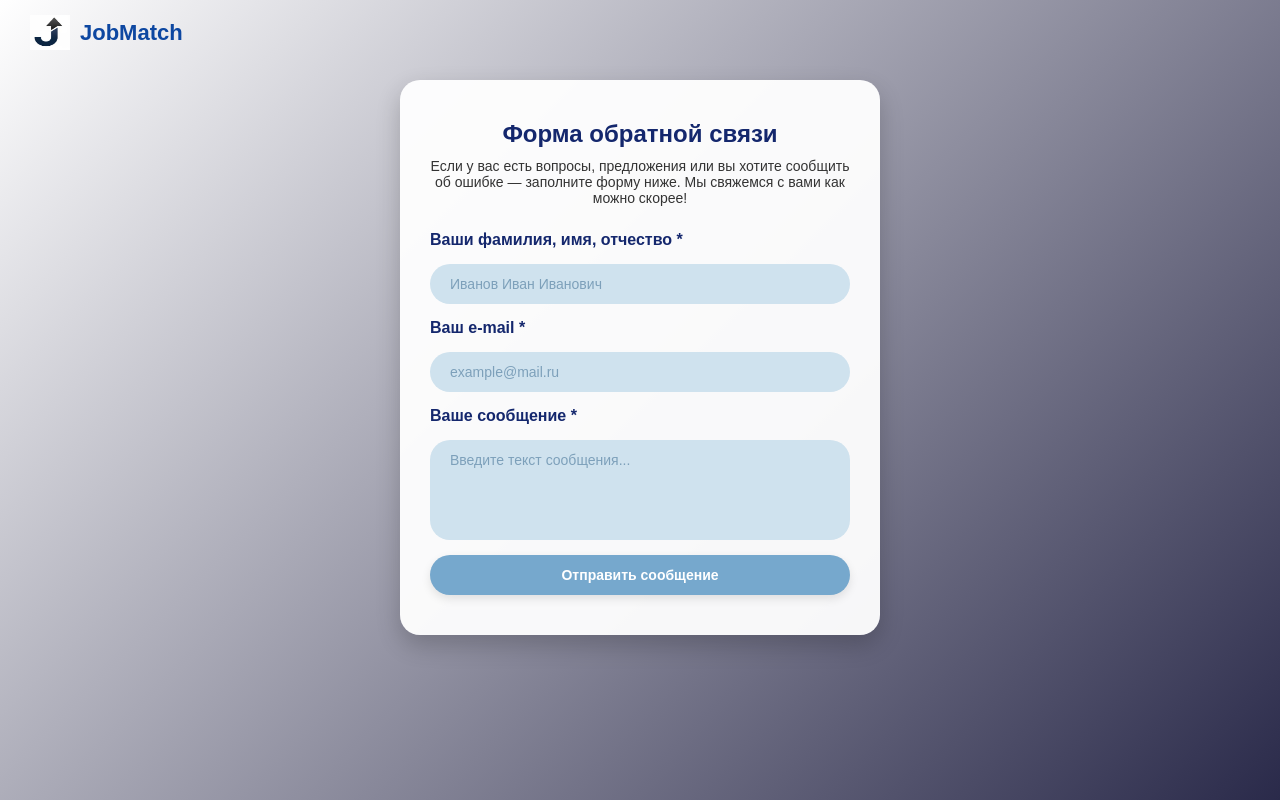
After one commit to Dim4ik-creator/test_django, a Django app: page /forma/ in a window 1280 px wide. The commit adds this page. Run offline with Django 5.2, Linux system fonts and the light colour scheme.

Commit message:
Отправка формы

```diff
--- /dev/null
+++ b/projec/server/middleware.py
@@ -0,0 +1,22 @@
+from django.shortcuts import redirect
+from .models import Leader, Candidante
+
+class CheckBannedMiddleware:
+    def __init__(self, get_response):
+        self.get_response = get_response
+
+    def __call__(self, request):
+        user_type = request.session.get('user_type')
+        user_name = request.session.get('name')
+
+        if user_type and user_name:
+            if user_type == 'candidate':
+                user = Candidante.objects.filter(name=user_name).first()
+            else:
+                user = Leader.objects.filter(name=user_name).first()
+            if user and user.is_banned:
+                # очистить сессию и редирект
+                request.session.flush()
+                return redirect('login')
+
+        return self.get_response(request)
--- /dev/null
+++ b/projec/server/static/css/forma.css
@@ -0,0 +1,142 @@
+/* ====== Общие стили ====== */
+* {
+    margin: 0;
+    padding: 0;
+    box-sizing: border-box;
+    font-family: 'Arial', sans-serif;
+}
+
+body {
+    min-height: 100vh;
+    display: flex;
+    flex-direction: column;
+    align-items: center;
+    background: linear-gradient(135deg, #ffffff, #2a2a4a);
+    color: #14276d;
+    padding-top: 80px;
+}
+
+/* ====== Header ====== */
+.header {
+    position: fixed;
+    top: 0;
+    left: 0;
+    width: 100%;
+    padding: 15px 30px;
+    display: flex;
+    align-items: center;
+    background: transparent;
+    z-index: 1000;
+}
+
+.logo {
+    display: flex;
+    align-items: center;
+    text-decoration: none;
+    color: #0d47a1;
+    transition: color 0.3s ease, transform 0.3s ease;
+}
+
+.logo:hover {
+    color: #1976d2;
+    transform: scale(1.03);
+}
+
+.logo img {
+    height: 35px;
+    width: 40px;
+    margin-right: 10px;
+}
+
+.logo-text {
+    font-weight: 700;
+    font-size: 22px;
+}
+
+/* ====== Контейнер ====== */
+.feedback-container {
+    background: rgba(255, 255, 255, 0.95);
+    padding: 40px 30px;
+    border-radius: 20px;
+    box-shadow: 0 10px 25px rgba(0, 0, 0, 0.2);
+    max-width: 480px;
+    width: 100%;
+    text-align: center;
+}
+
+.feedback-container h1 {
+    font-size: 24px;
+    color: #14276d;
+    margin-bottom: 10px;
+}
+
+.description {
+    font-size: 14px;
+    color: #333;
+    margin-bottom: 25px;
+}
+
+/* ====== Форма ====== */
+.feedback-form {
+    display: flex;
+    flex-direction: column;
+    gap: 15px;
+    text-align: left;
+}
+
+.feedback-form label {
+    font-weight: 700;
+    color: #14276d;
+}
+
+.feedback-form input,
+.feedback-form textarea {
+    border: none;
+    outline: none;
+    background: #cfe2ee;
+    padding: 12px 20px;
+    border-radius: 25px;
+    font-size: 14px;
+    color: #0e1a3c;
+    width: 100%;
+}
+
+.feedback-form textarea {
+    resize: none;
+    height: 100px;
+    border-radius: 20px;
+}
+
+.feedback-form input::placeholder,
+.feedback-form textarea::placeholder {
+    color: #7da0ba;
+}
+
+/* ====== Кнопка ====== */
+.feedback-form button {
+    background: #76a8cd;
+    border: none;
+    padding: 12px 25px;
+    border-radius: 25px;
+    color: white;
+    font-weight: 600;
+    cursor: pointer;
+    transition: all 0.3s ease;
+    font-size: 14px;
+    width: 100%;
+    box-shadow: 0 4px 10px rgba(0, 0, 0, 0.1);
+}
+
+.feedback-form button:hover {
+    background-color: #1565c0;
+    transform: scale(1.05);
+    box-shadow: 0 6px 15px rgba(0, 0, 0, 0.2);
+}
+
+/* ====== Адаптив ====== */
+@media (max-width: 700px) {
+    .feedback-container {
+        width: 90%;
+        padding: 30px 20px;
+    }
+}
--- /dev/null
+++ b/projec/server/templates/forma.html
@@ -0,0 +1,48 @@
+{% load static %}
+<!DOCTYPE html>
+<html lang="ru">
+<head>
+    <meta charset="UTF-8">
+    <meta name="viewport" content="width=device-width, initial-scale=1.0">
+    <title>Обратная связь — JobMatch</title>
+    <link rel="stylesheet" href="{% static 'css/forma.css' %}">
+</head>
+<body>
+
+    <header class="header">
+        <a href="{% url 'home' %}" class="logo">
+            <img src="{% static 'png/logo.png' %}" alt="JobMatch Logo">
+            <span class="logo-text">JobMatch</span>
+        </a>
+    </header>
+
+    <div class="feedback-container">
+        <h1>Форма обратной связи</h1>
+        <p class="description">
+            Если у вас есть вопросы, предложения или вы хотите сообщить об ошибке — заполните форму ниже.
+            Мы свяжемся с вами как можно скорее!
+        </p>
+        {% if success %}
+            <p style="color:green;">Ваше сообщение успешно отправлено!</p>
+        {% elif error %}
+            <p style="color:red;">{{ error }}</p>
+        {% endif %}
+
+        <form method="post" class="feedback-form">
+            {% csrf_token %}
+
+            <label for="fio">Ваши фамилия, имя, отчество *</label>
+            <input type="text" id="fio" name="name" placeholder="Иванов Иван Иванович" required>
+
+            <label for="email">Ваш e-mail *</label>
+            <input type="email" id="email" name="email" placeholder="example@mail.ru" required>
+
+            <label for="message">Ваше сообщение *</label>
+            <textarea id="message" name="message" placeholder="Введите текст сообщения..." required></textarea>
+
+            <button type="submit">Отправить сообщение</button>
+        </form>
+    </div>
+
+</body>
+</html>
--- a/projec/server/urls.py
+++ b/projec/server/urls.py
@@ -11,4 +11,6 @@ urlpatterns = [
     # После входа
     path('home/candidate/', HomeCandidatePageView.as_view(), name='candidate_home'),
     path('home/leader/', HomeLeaderPageView.as_view(), name='leader_home'),
+
+    path("forma/",FormaPageView.as_view(), name="forma")
 ]
--- a/projec/server/views.py
+++ b/projec/server/views.py
@@ -1,11 +1,14 @@
-from django.shortcuts import redirect
+from django.shortcuts import redirect, render
 from django.http import HttpResponseNotFound
 from django.views.generic import TemplateView, CreateView, FormView
+from django.views import View
 from django.urls import reverse_lazy
 from django.contrib.auth.hashers import make_password, check_password
-from django.contrib.auth.decorators import login_required
+from django.contrib import messages
+from django.core.mail import EmailMessage
+from django.conf import settings
 from .models import *
-from .forms import LoginForm
+from .forms import *
 
 
 class HomePageView(TemplateView):
@@ -24,17 +27,30 @@ class LoginPageView(FormView):
 
         # Проверяем кандидата
         candidate = Candidante.objects.filter(email=email).first()
-        if candidate and check_password(password, candidate.password):
-            self.request.session['user_type'] = 'candidate'
-            self.request.session['user_name'] = candidate.name
-            return redirect('candidate_home')
+        print(candidate)
+        if candidate :
+            if candidate.is_banned:
+                messages.error(self.request, f"Ваш аккаунт заблокирован по причине: {candidate.ban_reason}")
+                return redirect("login")
+            if check_password(password, candidate.password):
+                self.request.session['user_type'] = 'candidate'
+                self.request.session['user_name'] = candidate.name
+                return redirect('candidate_home')
 
         # Проверяем руководителя
         leader = Leader.objects.filter(email=email).first()
-        if leader and check_password(password, leader.password):
-            self.request.session['user_type'] = 'leader'
-            self.request.session['user_name'] = leader.name
-            return redirect('leader_home')
+        print(leader)
+        if leader:
+            print(3)
+            if leader.is_banned:
+                messages.error(self.request, f"Ваш аккаунт заблокирован по причине: {leader.ban_reason}")
+                print(2)
+                return redirect("login")
+            if check_password(password, candidate.password):
+                self.request.session['user_type'] = 'leader'
+                self.request.session['user_name'] = leader.name
+                print(1)
+                return redirect('leader_home')
 
         # Если не найден
         return self.form_invalid(form)
@@ -55,7 +71,7 @@ class HomeLeaderPageView(TemplateView):
 class RegisterCandidatePageView(CreateView):
     model = Candidante
     template_name = "register_candidate.html"
-    fields = '__all__'
+    form_class = RegisterCandidanteForm
     success_url = reverse_lazy('login')
 
     def form_valid(self, form):
@@ -66,12 +82,66 @@ class RegisterCandidatePageView(CreateView):
 class RegisterLeaderPageView(CreateView):
     model = Leader
     template_name = "register_leader.html"
-    fields = '__all__'
+    form_class = RegisterLeaderForm
     success_url = reverse_lazy('login')
 
     def form_valid(self, form):
         form.instance.password = make_password(form.instance.password)
         return super().form_valid(form)
+
+
+class FormaPageView(View):
+    template_name = "forma.html"
+
+    def get(self, request):
+        context = {
+            "name": request.session.get("contact_name", ""),
+            "email": request.session.get("contact_email", ""),
+            "message": request.session.get("contact_message", ""),
+        }
+        return render(request, self.template_name, context)
+
+    def post(self, request):
+        name = request.POST.get("name")
+        email = request.POST.get("email")
+        message = request.POST.get("message")
+
+        # сохраняем в сессию
+        request.session['contact_name'] = name
+        request.session['contact_email'] = email
+        request.session['contact_message'] = message
+        if not name or not email or not message:
+            return render(request, self.template_name, {
+                "error": "Все поля обязательны для заполнения.",
+                "name": name,
+                "email": email,
+                "message": message,
+            })
+
+        try:
+            email_message = EmailMessage(
+                subject=f"Сообщение с сайта от {name}",
+                body=message,
+                from_email=settings.EMAIL_HOST_USER,
+                to=[settings.EMAIL_HOST_USER],
+                reply_to=[email]  # сюда кладём почту пользователя
+            )
+
+            email_message.send(fail_silently=False)
+
+            # очищаем сессию после успешной отправки
+            for key in ('contact_name', 'contact_email', 'contact_message'):
+                request.session.pop(key, None)
+
+            return render(request, self.template_name, {"success": True})
+
+        except Exception as e:
+            return render(request, self.template_name, {
+                "error": f"Ошибка при отправке письма: {e}",
+                "name": name,
+                "email": email,
+                "message": message,
+            })
 
 
 def logout_view(request):
```
Also changed, not shown: projec/projec/settings.py (+16 -4 lines), projec/server/admin.py (+121 -3 lines), projec/server/forms.py (+63 -0 lines), projec/server/models.py (+60 -0 lines), projec/server/templates/admin/ban_users.html (added, +16 -0 lines), projec/server/templates/login.html (+7 -0 lines), projec/server/templates/register_candidate.html (+21 -3 lines), projec/server/templates/register_leader.html (+24 -0 lines), projec/db.sqlite3, projec/server/migrations/0004_candidante_is_banned_leader_is_banned.py (added), projec/server/migrations/0005_candidante_ban_reason_candidante_ban_until_and_more.py (added), 1 other file.
